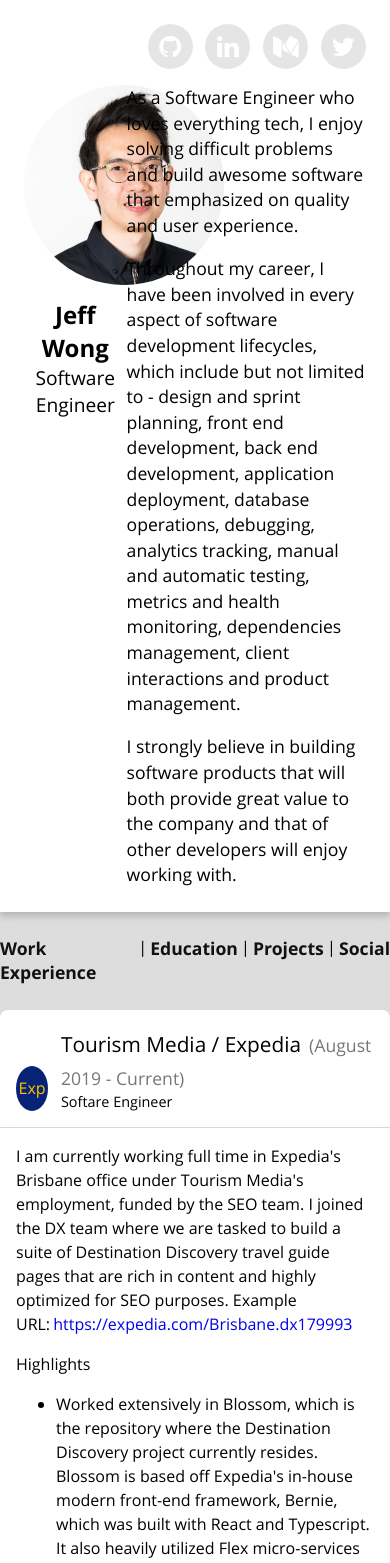
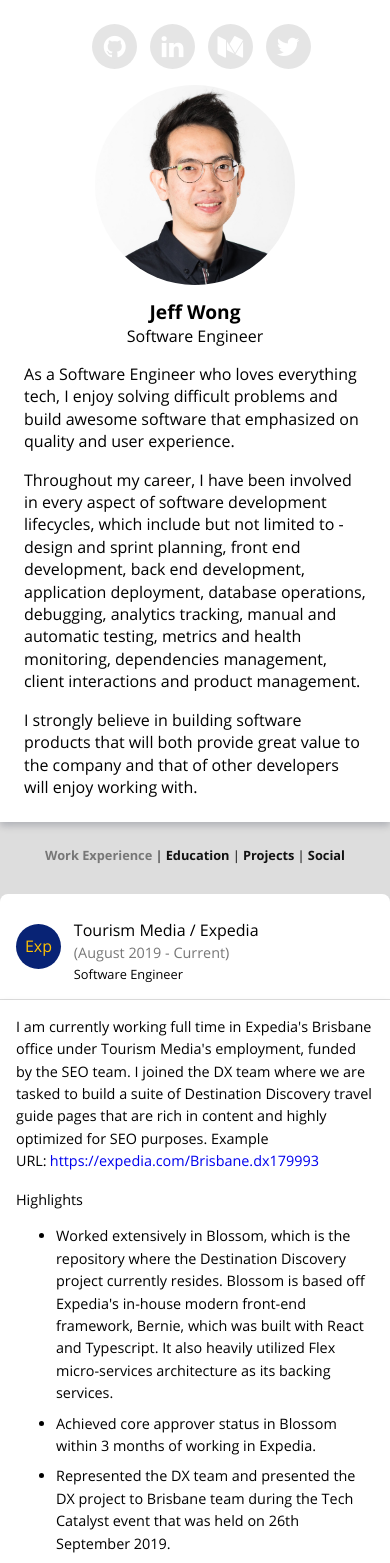
Before and after one commit to jeffmjwong/cv-app, a React (Create React App) app: page / in a window 390 px wide. Shown: the top 1563 px of the page. Built offline with nearby package versions, Linux system fonts and the light colour scheme.

Commit message:
done animations and media queries

```diff
--- a/src/App.css
+++ b/src/App.css
@@ -1,3 +1,29 @@
+@-webkit-keyframes fade-in-from-bottom {
+  0% {
+    opacity: 0;
+    -webkit-transform: translateY(6em);
+            transform: translateY(6em);
+  }
+  100% {
+    opacity: 1;
+    -webkit-transform: translateY(0);
+            transform: translateY(0);
+  }
+}
+
+@keyframes fade-in-from-bottom {
+  0% {
+    opacity: 0;
+    -webkit-transform: translateY(6em);
+            transform: translateY(6em);
+  }
+  100% {
+    opacity: 1;
+    -webkit-transform: translateY(0);
+            transform: translateY(0);
+  }
+}
+
 .App {
   font-family: 'Open Sans';
   background-color: #ddd;
@@ -92,6 +118,7 @@
 .navbar-container {
   display: flex;
   justify-content: center;
+  padding: 0 1.5rem;
 }
 
 .navbar-container > a {
@@ -99,11 +126,25 @@
   font-size: 1.1rem;
   font-weight: 600;
   text-decoration: none;
-  border-bottom: 2px solid #ddd;
 }
 
-.navbar-container > a:hover {
-  border-bottom: 2px solid #888;
+.navbar-container > a.active {
+  color: #777;
+}
+
+.navbar-container > a:after {
+  content: '';
+  display: block;
+  width: 0;
+  height: 3px;
+  background-color: #777;
+  margin-top: 0.2rem;
+  transition: width 0.3s;
+}
+
+.navbar-container > a:hover:after {
+  width: 100%;
+  transition: width 0.3s;
 }
 
 .vertical-separator {
@@ -114,6 +155,8 @@
   display: flex;
   flex-wrap: wrap;
   justify-content: center;
+  -webkit-animation: fade-in-from-bottom 0.5s linear forwards;
+          animation: fade-in-from-bottom 0.5s linear forwards;
 }
 
 .content-card {
@@ -207,3 +250,66 @@
   color: #021555;
   background-color: #ff5112;
 }
+
+@media screen and (max-width: 752px) {
+  .icons-bar-container {
+    justify-content: center;
+  }
+
+  .profile-container {
+    flex-wrap: wrap;
+  }
+
+  .profile-left-section-container, .profile-right-section-container {
+    width: 100%;
+  }
+
+  .profile-left-section-container {
+    margin-bottom: 1rem;
+  }
+
+  .name {
+    font-size: 1.2rem;
+  }
+
+  .title {
+    font-size: 1rem;
+  }
+
+  .profile-right-section-container > p {
+    font-size: 1rem;
+    line-height: 1.4rem;
+  }
+
+  .navbar-container > a, .navbar-container > span {
+    font-size: 0.8rem;
+  }
+
+  .navbar-container > a:after {
+    height: 2px;
+    margin-top: 0.2rem;
+  }
+
+  .company-logo {
+    align-self: center;
+  }
+
+  .company-name {
+    font-size: 1rem;
+  }
+
+  .company-period {
+    display: block;
+    font-size: 0.9rem;
+    margin-bottom: 0.2rem;
+  }
+
+  .company-title {
+    font-size: 0.8rem;
+  }
+
+  .card-main {
+    font-size: 0.9rem;
+    line-height: 1.4rem;
+  }
+}
--- a/src/App.js
+++ b/src/App.js
@@ -1,5 +1,5 @@
 import React from 'react';
-import { Switch, Route, Link } from 'react-router-dom';
+import { Switch, Route, Link, useLocation } from 'react-router-dom';
 
 import Icons from './components/Icons';
 import Photo from './components/Photo';
@@ -12,7 +12,10 @@
 
 import './App.css';
 
-function App() {
+const App = () => {
+  const location = useLocation();
+  const { pathname } = location;
+
   return (
     <div className="App">
       <div className="header-container elevation">
@@ -36,16 +39,41 @@
 
       <div className="main-container">
         <div className="navbar-container">
-          <Link to="/">Work Experience</Link>
+          <Link
+            className={pathname === '/' ? 'active' : ''}
+            to="/"
+          >
+            Work Experience
+          </Link>
+
           <span className="vertical-separator">|</span>
-          <Link to="/education">Education</Link>
+
+          <Link
+            className={pathname === '/education' ? 'active' : ''}
+            to="/education"
+          >
+            Education
+          </Link>
+
           <span className="vertical-separator">|</span>
-          <Link to="/projects">Projects</Link>
+
+          <Link
+            className={pathname === '/projects' ? 'active' : ''}
+            to="/projects"
+          >
+            Projects
+          </Link>
+
           <span className="vertical-separator">|</span>
-          <Link to="/social">Social</Link>
+
+          <Link
+            className={pathname === '/social' ? 'active' : ''}
+            to="/social"
+          >
+            Social
+          </Link>
         </div>
 
-        <div className="content-cards-container">
         <Switch>
           <Route exact path="/" component={WorkExperience} />
           <Route path="/education" component={Education} />
@@ -54,7 +82,6 @@
         </Switch>
       </div>
     </div>
-    </div>
   );
 }
 
--- a/src/components/WorkExperience.js
+++ b/src/components/WorkExperience.js
@@ -1,15 +1,23 @@
-import React from 'react';
+import React, { useState, useEffect } from 'react';
 
 const WorkExperience = () => {
+  const [mounted, setMounted] = useState(false);
+
+  useEffect(() => {
+    setMounted(true);
+
+    return () => { setMounted(false) };
+  }, [])
+
   return (
-    <>
+    <div className={mounted ? 'content-cards-container' : ''}>
       <div className="content-card">
         <div className="card-header">
           <div className="company-logo company-expedia">Exp</div>
           <h2>
             <span className="company-name">Tourism Media / Expedia</span>
             <span className="company-period">(August 2019 - Current)</span>
-            <span className="company-title">Softare Engineer</span>
+            <span className="company-title">Software Engineer</span>
           </h2>
         </div>
 
@@ -68,7 +76,7 @@
           <h2>
             <span className="company-name">Tanda</span>
             <span className="company-period">(April 2019 - August 2019)</span>
-            <span className="company-title">Softare Engineer</span>
+            <span className="company-title">Software Engineer</span>
           </h2>
         </div>
 
@@ -113,7 +121,7 @@
           <h2>
             <span className="company-name">NetEngine</span>
             <span className="company-period">(June 2018 - April 2019)</span>
-            <span className="company-title">Softare Developer</span>
+            <span className="company-title">Software Developer</span>
           </h2>
         </div>
 
@@ -156,7 +164,7 @@
           </ul>
         </div>
       </div>
-    </>
+    </div>
   );
 };
 
--- a/src/index.css
+++ b/src/index.css
@@ -1,13 +1,3 @@
-/* roboto-regular - latin */
-@font-face {
-  font-family: 'Roboto';
-  font-style: normal;
-  font-weight: 400;
-  src: local('Roboto'), local('Roboto-Regular'),
-       url('./fonts/roboto-v20-latin-regular.woff2') format('woff2'), /* Chrome 26+, Opera 23+, Firefox 39+ */
-       url('./fonts/roboto-v20-latin-regular.woff') format('woff'); /* Chrome 6+, Firefox 3.6+, IE 9+, Safari 5.1+ */
-}
-
 /* open-sans-regular - latin */
 @font-face {
   font-family: 'Open Sans';
```
Lines whose indentation alone changed are shown as unchanged.
